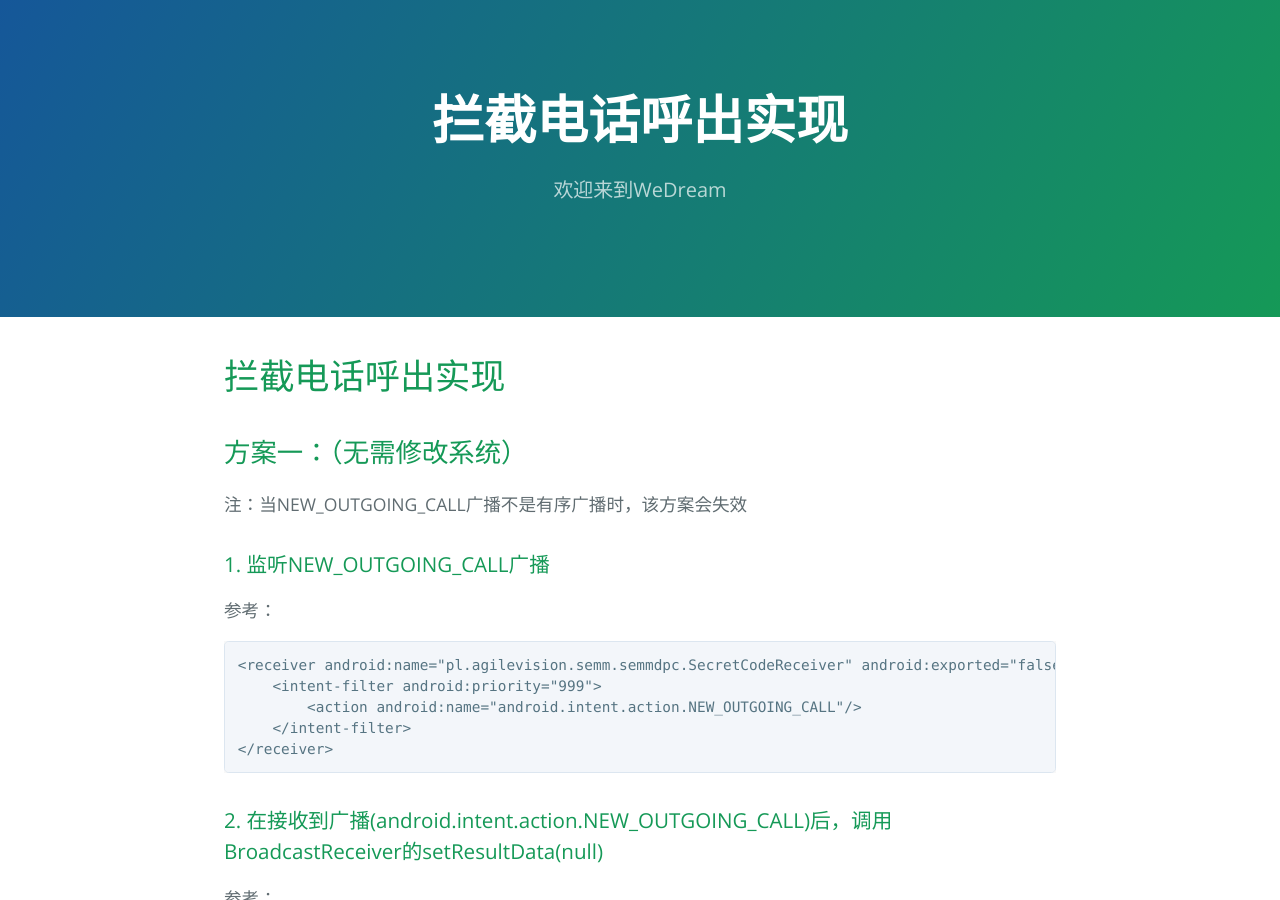
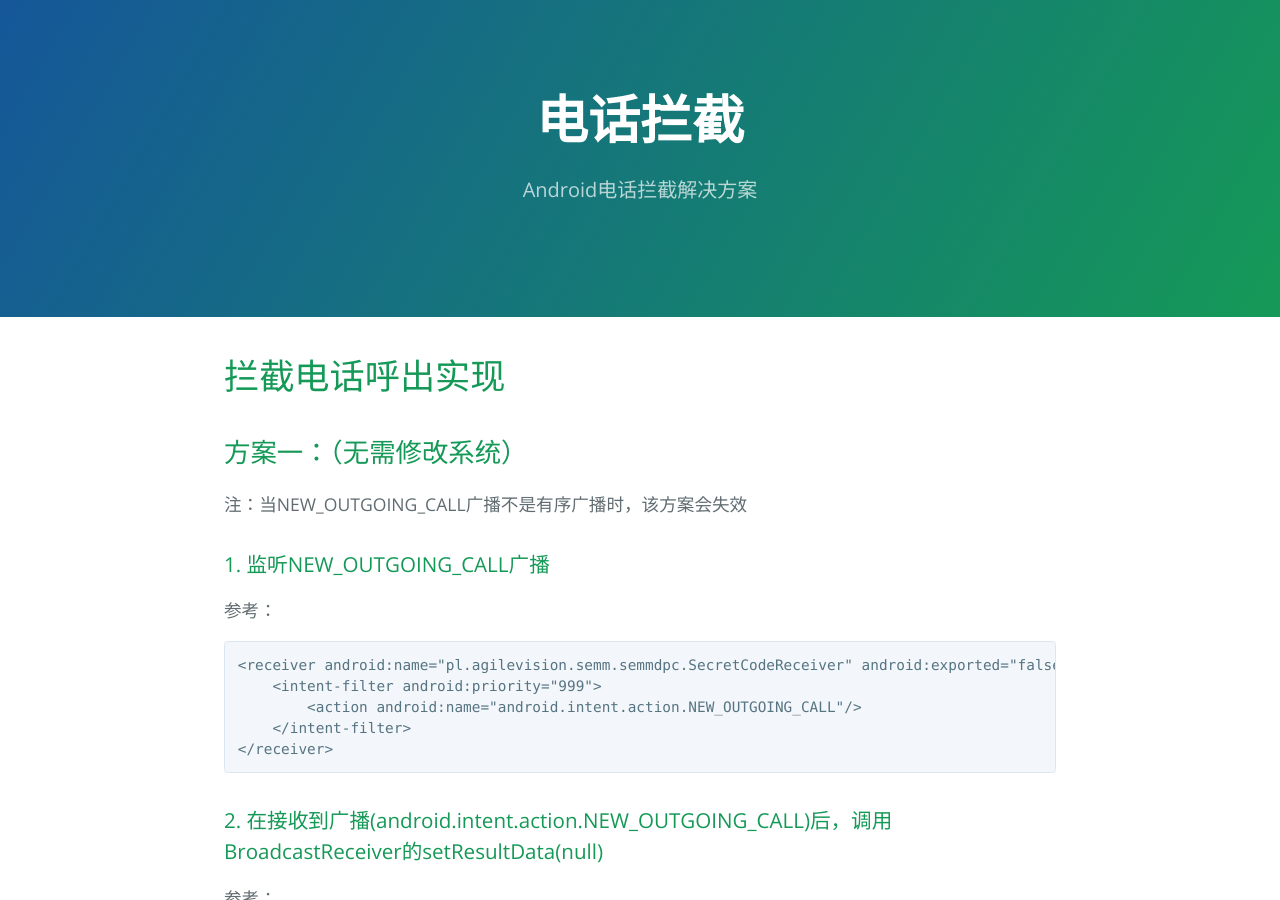
Before and after one commit to EricChenYS/EricChenYS.github.io, a Jekyll site: the page built from docs/android/solutions/CallBlock.md, in a window 1280 px wide and 900 px high. Built offline with Jekyll 4.4.1, drawn with Linux system fonts in a browser that asks for light colours; our own code applies the rules of GitHub Pages for plain Markdown files.

Commit message:
Update CallBlock.md

```diff
--- a/docs/android/solutions/CallBlock.md
+++ b/docs/android/solutions/CallBlock.md
@@ -1,3 +1,9 @@
+---
+layout: default
+title: 电话拦截
+description: Android电话拦截解决方案
+---
+
 # 拦截电话呼出实现
 
 ## 方案一：（无需修改系统）
```
